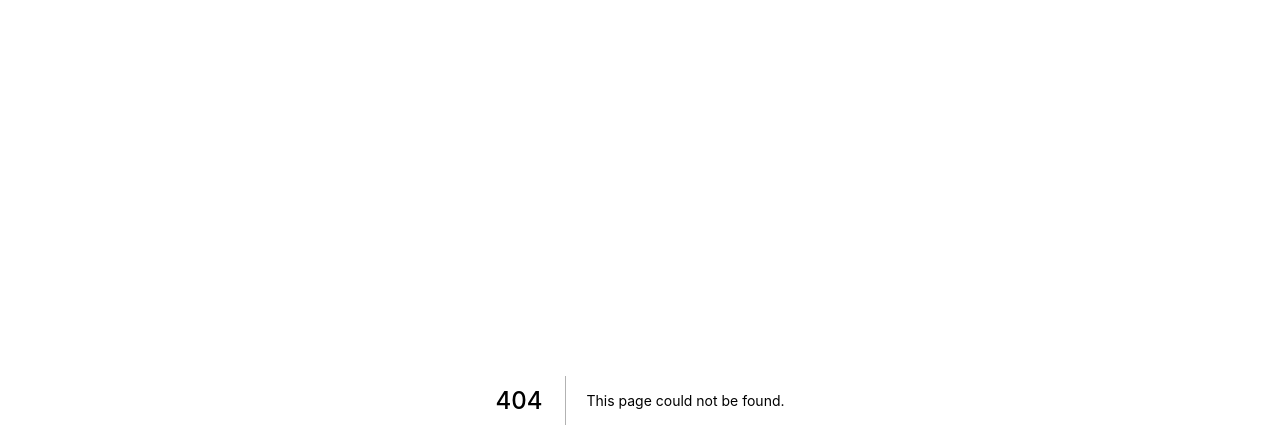
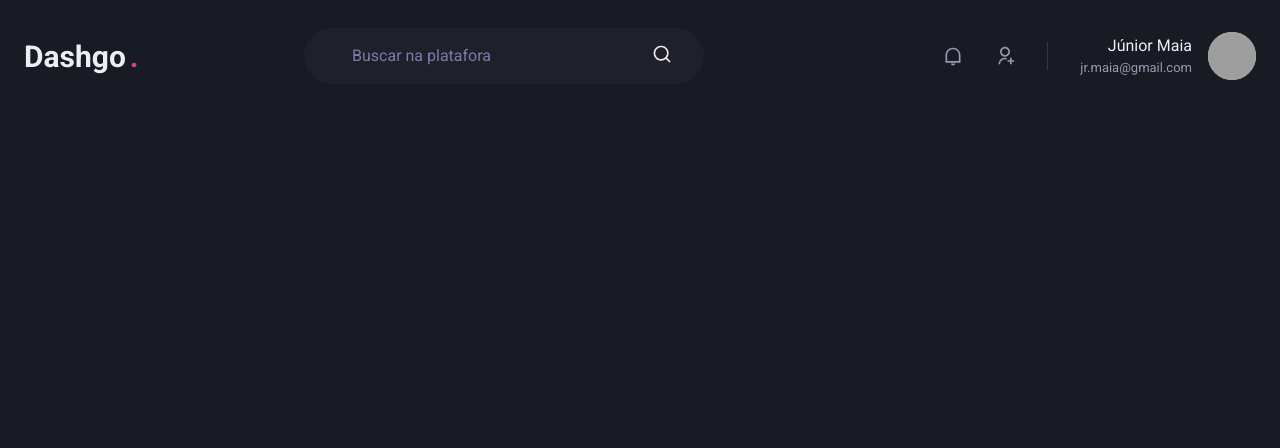
Before and after one commit to maiajrs/dashgo, a Next.js app: page /dashboard in a window 1280 px wide. Before the commit this address had no page. Shown: the top 448 px of the page. Built offline with nearby package versions, Linux system fonts and the light colour scheme; grey boxes are pictures that could not be loaded.

Commit message:
added header

```diff
--- a/package.json
+++ b/package.json
@@ -16,7 +16,8 @@
     "framer-motion": "^4.1.17",
     "next": "11.1.2",
     "react": "17.0.2",
-    "react-dom": "17.0.2"
+    "react-dom": "17.0.2",
+    "react-icons": "^4.3.1"
   },
   "devDependencies": {
     "@types/node": "^16.11.1",
--- /dev/null
+++ b/src/components/Header.tsx
@@ -0,0 +1,74 @@
+import { Flex, Text, Input, Icon, HStack, Box, Avatar } from "@chakra-ui/react";
+import {
+  RiNotificationLine,
+  RiSearchLine,
+  RiUserAddLine,
+} from "react-icons/ri";
+
+export default function Header() {
+  return (
+    <Flex
+      as="header"
+      w="100%"
+      maxWidth={1480}
+      mx="auto"
+      h="20"
+      align="center"
+      mt="4"
+      px="6"
+    >
+      <Text fontSize="3xl" fontWeight="bold" latterSpacing="tight" w="64">
+        Dashgo
+        <Text as="span" color="pink.500" ml="1">
+          .
+        </Text>
+      </Text>
+
+      <Flex
+        as="label"
+        alignSelf="center"
+        bg="gray.800"
+        flex="1"
+        maxWidth={400}
+        position="relative"
+        py="4"
+        px="8"
+        ml="6"
+        borderRadius="full"
+      >
+        <Input
+          placeholder="Buscar na platafora"
+          _placeholder={{ color: "gray.400" }}
+          px="4"
+          mr="4"
+          variant="unstyled"
+        />
+        <Icon as={RiSearchLine} fontSize="20" />
+      </Flex>
+
+      <Flex align="center" ml="auto">
+        <HStack
+          spacing="8"
+          mx="8"
+          pr="8"
+          py="1"
+          color="gray.300"
+          borderRightWidth={1}
+          borderColor="gray.700"
+        >
+          <Icon as={RiNotificationLine} fontSize="20" />
+          <Icon as={RiUserAddLine} fontSize="20" />
+        </HStack>
+        <Flex align="center">
+          <Box mr="4" textAlign="right">
+            <Text>Júnior Maia</Text>
+            <Text color="gray.300" fontSize="small">
+              jr.maia@gmail.com
+            </Text>
+          </Box>
+          <Avatar size="md" name="Júnior Maia" src="https://avatars.githubusercontent.com/u/67764559?v=4" />
+        </Flex>
+      </Flex>
+    </Flex>
+  );
+}
--- /dev/null
+++ b/src/pages/dashboard.tsx
@@ -0,0 +1,7 @@
+import Header from "../components/Header";
+
+export default function Dashboard() {
+    return (
+        <Header />
+    )
+}
```
Also changed, not shown: 1 other file (tests, documents, lock files or other folders).
